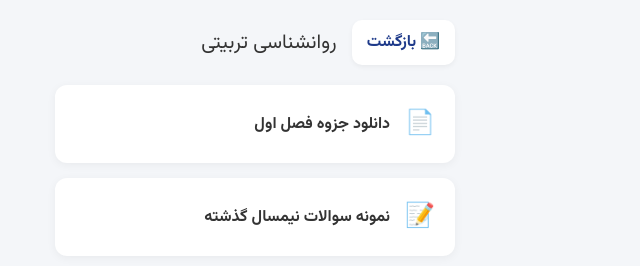
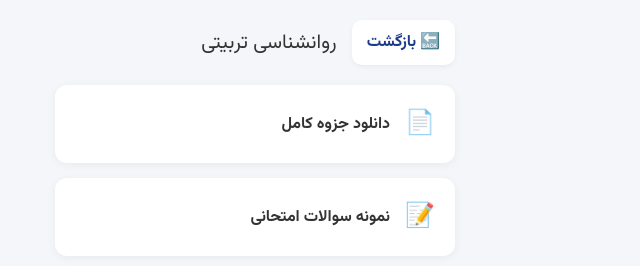
Before and after one commit to sirvanamini8383-max/Pnu-app, a plain HTML site: page course.html in a window 1280 px wide. Shown: the full height of the page, 385-1025 px from the left. Drawn offline with Linux system fonts and the light colour scheme.

Commit message:
Update course.html

```diff
--- a/course.html
+++ b/course.html
@@ -73,12 +73,12 @@
 
         <a href="https://www.w3.org/WAI/ER/tests/xhtml/testfiles/resources/pdf/dummy.pdf" target="_blank" class="file-card">
             <span class="icon">📄</span>
-            <span>دانلود جزوه فصل اول</span>
+            <span>دانلود جزوه کامل</span>
         </a>
 
         <a href="#" class="file-card">
             <span class="icon">📝</span>
-            <span>نمونه سوالات نیمسال گذشته</span>
+            <span>نمونه سوالات امتحانی</span>
         </a>
 
     </div>
```
